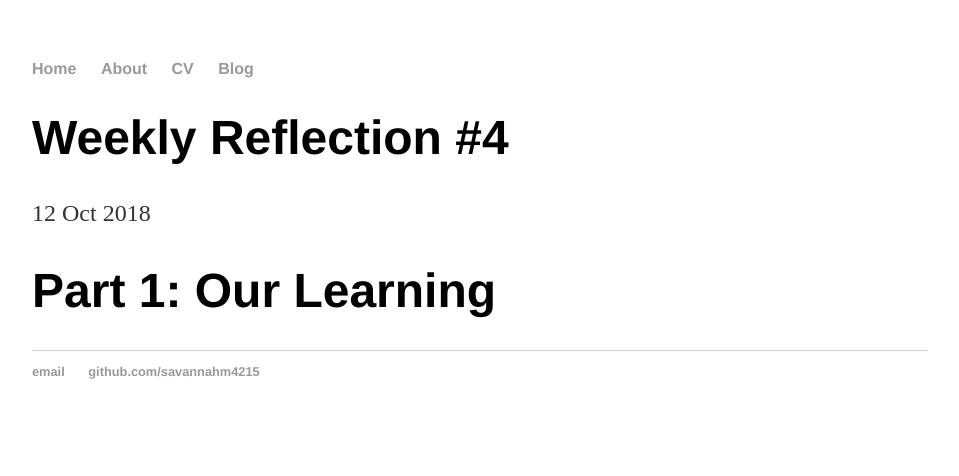
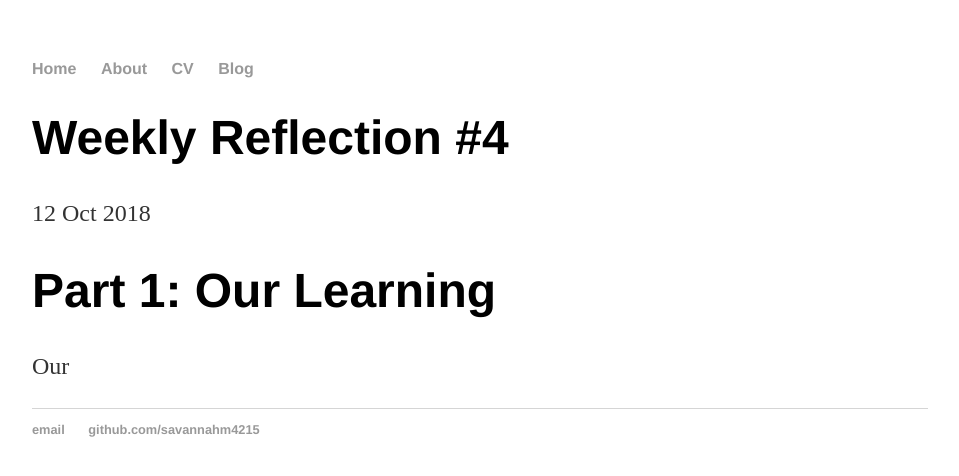
Before and after one commit to savannahm4215/savannahm4215.github.io, a Jekyll site: the page built from _posts/2018-10-12-weekly-reflection-04.md, in a window 1280 px wide. Shown: the top 476 px of the page, without its empty margins (160-1119 px from the left). Built offline with Jekyll 4.4.1, drawn with Linux system fonts in a browser that asks for light colours.

Commit message:
Update 2018-10-12-weekly-reflection-04.md

```diff
--- a/_posts/2018-10-12-weekly-reflection-04.md
+++ b/_posts/2018-10-12-weekly-reflection-04.md
@@ -5,3 +5,5 @@ date: 2018-10-12
 ---
 
 <h1>Part 1: Our Learning</h1>
+
+<p>Our</p>
```
